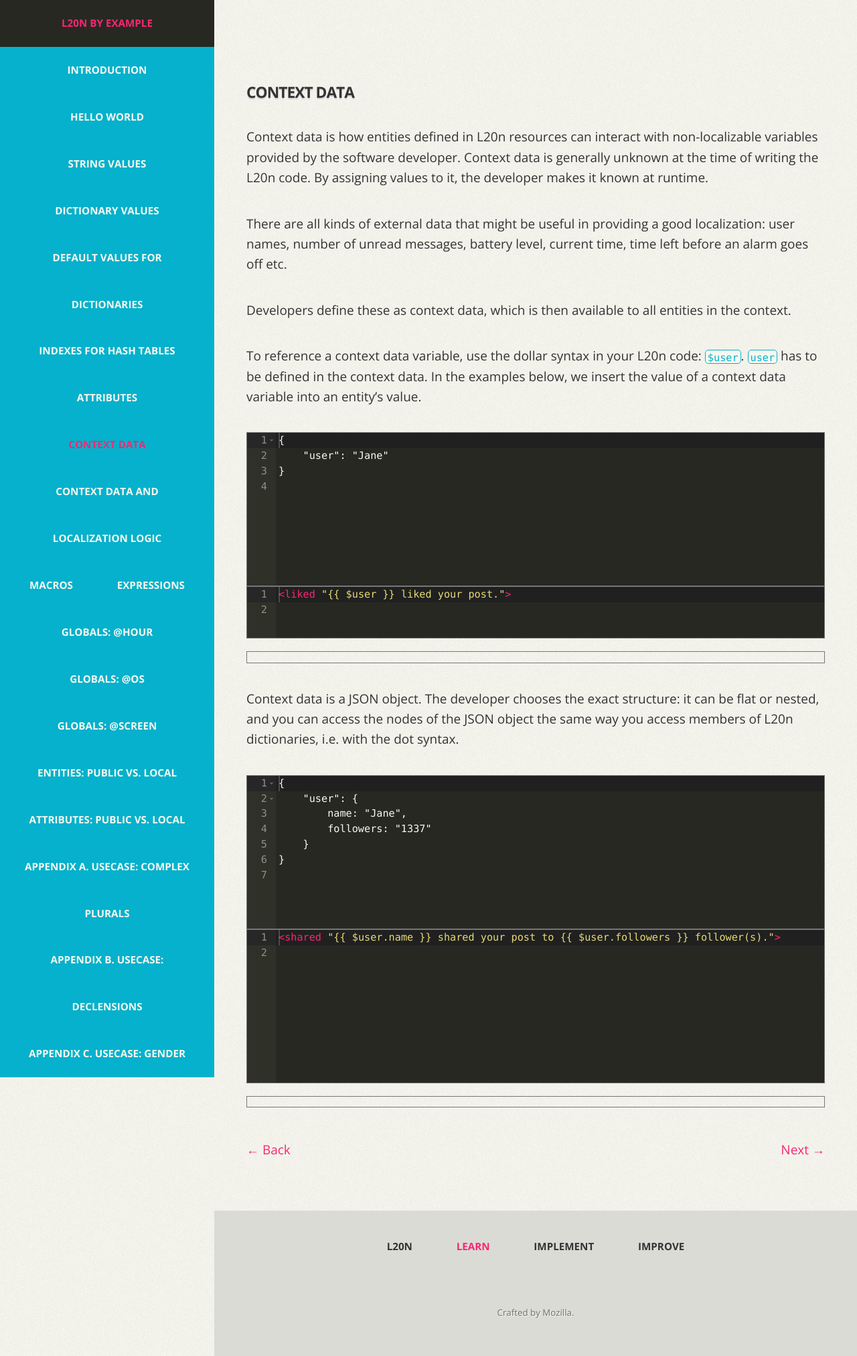
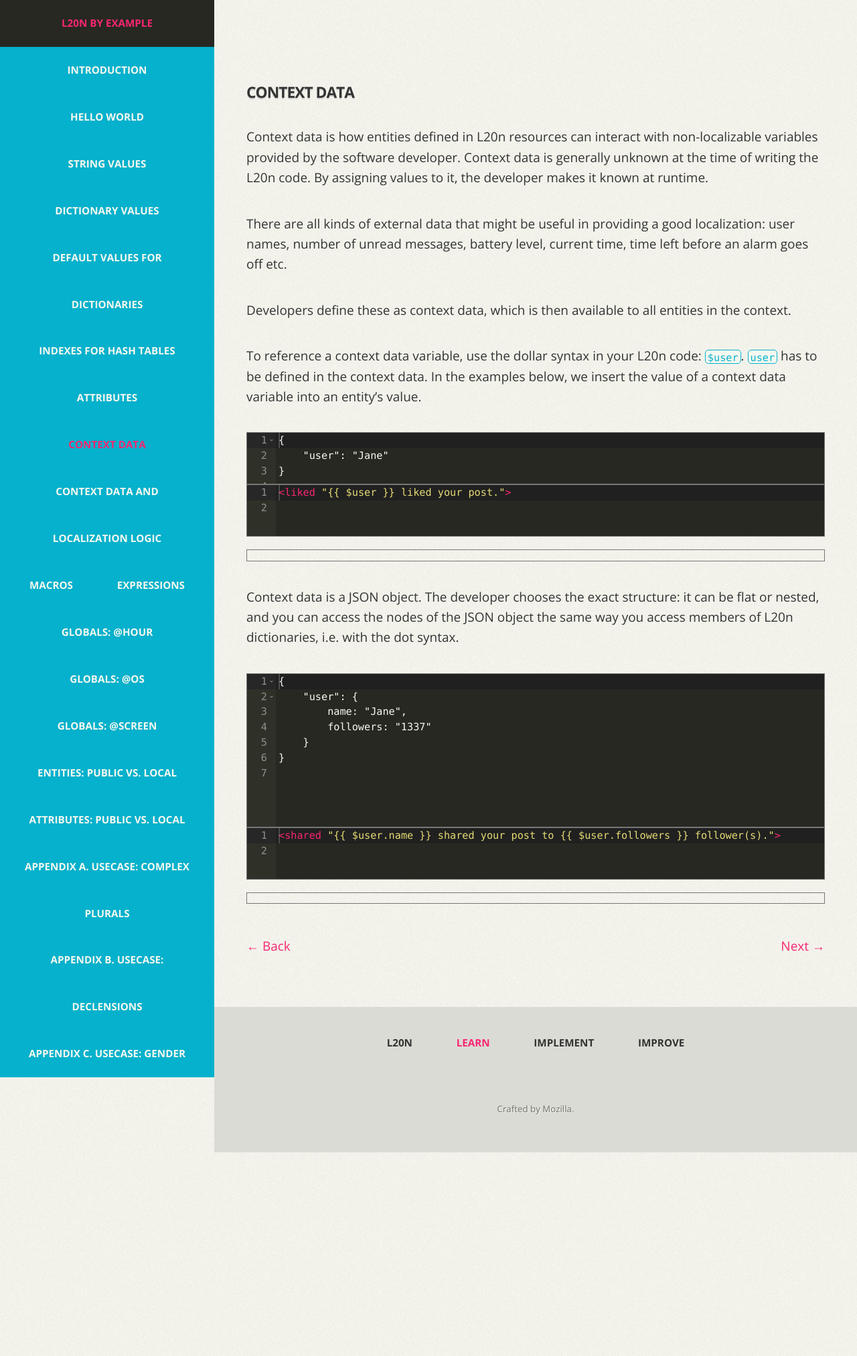
Before and after one commit to l20n/l20n.org, a Jekyll site: the page built from _posts/2012-07-07-context-data.md, in a window 1280 px wide. Shown: the whole page at 67% size. Built offline with Jekyll 4.4.1, drawn with Linux system fonts in a browser that asks for light colours; nearby versions of some CDN libraries; after the commit the page ends 1720 px from its top, so only the background shows below that.

Commit message:
Smaller editor

```diff
--- a/_posts/2012-07-07-context-data.md
+++ b/_posts/2012-07-07-context-data.md
@@ -14,7 +14,7 @@ Developers define these as context data, which is then available to all entities
 
 To reference a context data variable, use the dollar syntax in your L20n code: `$user`.  `user` has to be defined in the context data.  In the examples below, we insert the value of a context data variable into an entity's value.
 
-<div id="editor1" class="editor height15">{
+<div id="editor1" class="editor height5">{
     "user": "Jane"
 }
 </div>
@@ -32,7 +32,7 @@ Context data is a JSON object.  The developer chooses the exact structure:  it c
     }
 }
 </div>
-<div id="editor4" class="editor height15">&lt;shared "{% raw %}{{ $user.name }}{% endraw %} shared your post to {% raw %}{{ $user.followers }}{% endraw %} follower(s)."&gt;
+<div id="editor4" class="editor height5">&lt;shared "{% raw %}{{ $user.name }}{% endraw %} shared your post to {% raw %}{{ $user.followers }}{% endraw %} follower(s)."&gt;
 </div>
 <dl id="output">
 </dl>
```
